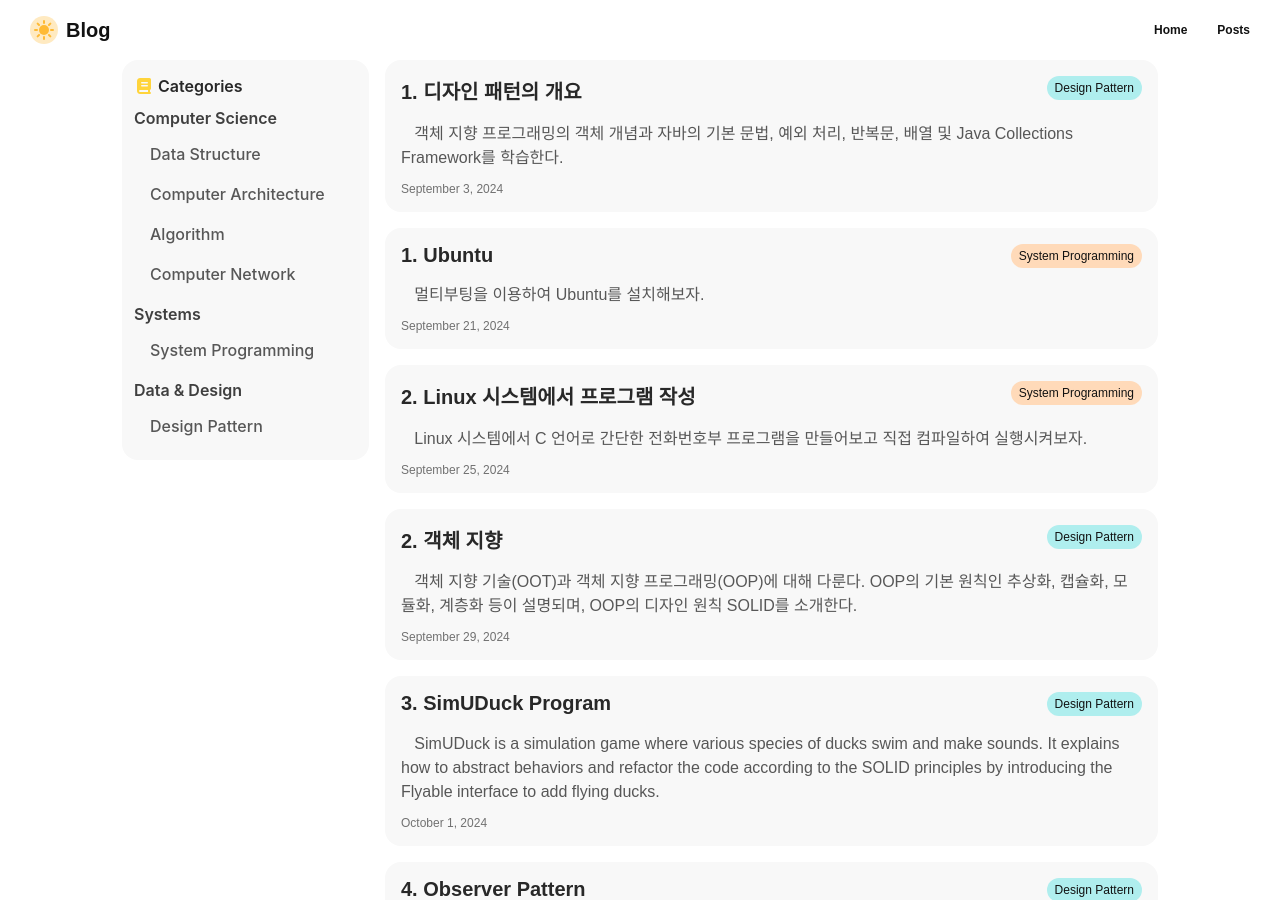
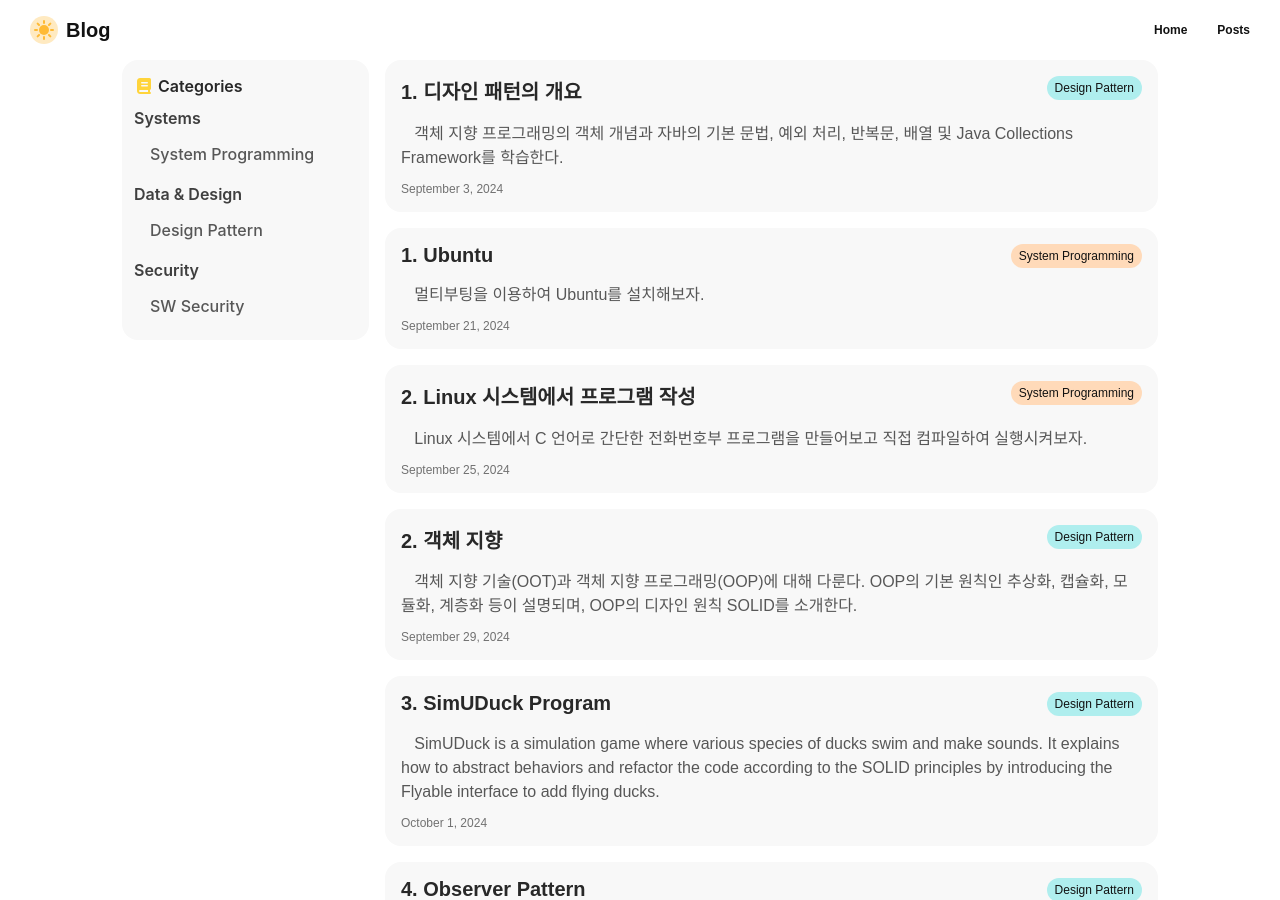
Before and after one commit to bogamie/bogamie.github.io, a Jekyll site: the page built from _pages/posts.html, in a window 1280 px wide and 900 px high. Built offline with Jekyll 4.4.1, drawn with Linux system fonts in a browser that asks for light colours; cached includes are drawn as plain includes; nearby versions of some CDN libraries; some web fonts are replaced.

Commit message:
Update category.html

```diff
--- a/_includes/category.html
+++ b/_includes/category.html
@@ -1,6 +1,7 @@
-{% assign cs_list = "Data Structure,Computer Architecture,Algorithm,Computer Network" | split: "," %}
+<!-- {% assign cs_list = "Data Structure,Computer Architecture,Algorithm,Computer Network" | split: "," %} -->
 {% assign system_list = "System Programming" | split: "," %}
 {% assign design_list = "Design Pattern" | split: "," %}
+{% assign security_list = "SW Security" | split: "," %}
 <!-- {% assign web_list = "HTML,CSS,JavaScript" | split: "," %} -->
 
 <div class="post__nav lists">
@@ -19,7 +20,7 @@
     </div> -->
 
     <!-- Computer Science -->
-    <div class="post__nav item">
+    <!-- <div class="post__nav item">
       <div class="item__title">Computer Science</div>
       {% for category in cs_list %}
       <a href="javascript:void(0);" class="item__link"
@@ -29,7 +30,7 @@
         </div>
       </a>
       {% endfor %}
-    </div>
+    </div> -->
 
     <!-- System -->
     <div class="post__nav item">
@@ -57,6 +58,19 @@
       {% endfor %}
     </div>
 
+    <!-- Security -->
+    <div class="post__nav item">
+      <div class="item__title">Security</div>
+      {% for category in security_list %}
+      <a href="javascript:void(0);" class="item__link"
+        data-category="{{ category | downcase | replace: ' ', '-' }}">
+        <div class="item__subtitle">
+          <span>{{ category }}</span>
+        </div>
+      </a>
+      {% endfor %}
+    </div>
+
     <!-- Web Development -->
     <!-- <div class="post__nav item">
       <div class="item__title">Web Development</div>
```
